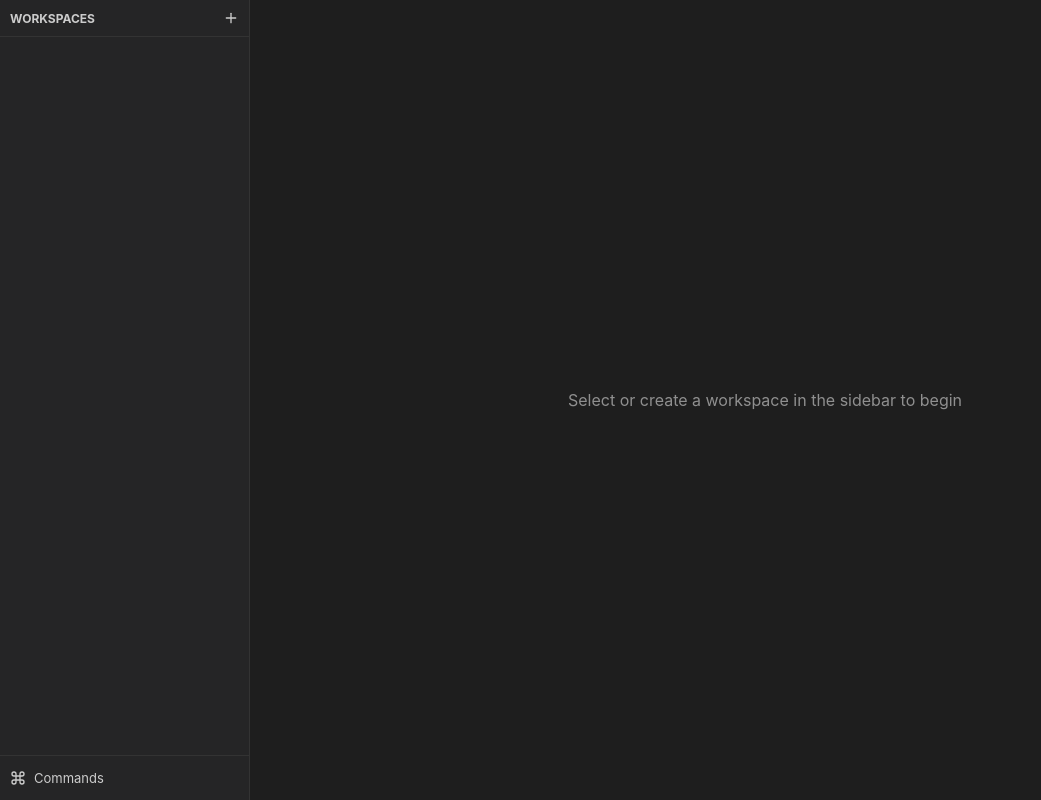
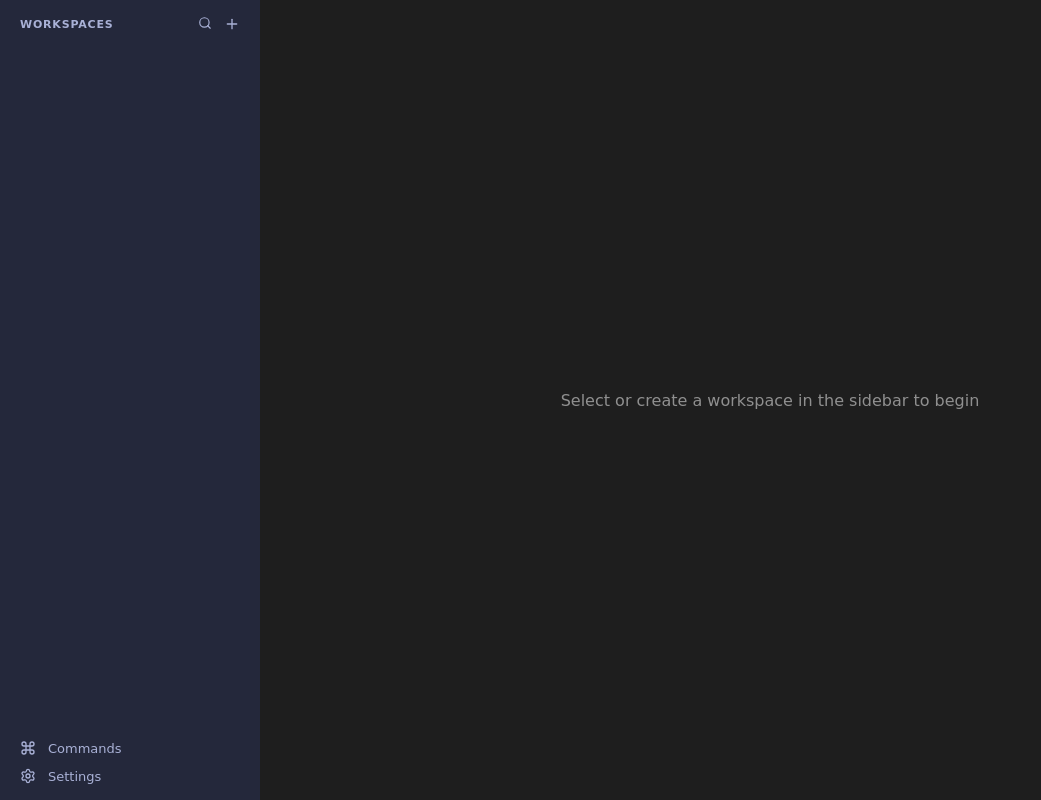
Before and after one commit to DJ5harma/NoobTerm, a React (Vite) app in the folder frontend/: page / in a window 1280 px wide. Shown: the whole page, without its empty margins (0-1041 px from the left). Built offline with nearby package versions, Linux system fonts and the light colour scheme.

Commit message:
playful ui

```diff
--- a/frontend/src/components/Sidebar.tsx
+++ b/frontend/src/components/Sidebar.tsx
@@ -1,6 +1,6 @@
-import React from 'react';
+import React, { useState } from 'react';
 import { useWorkspaceStore } from '../store';
-import { Folder, Terminal, Plus, Trash2, Command } from 'lucide-react';
+import { Folder, Plus, Trash2, Command, Settings, Search } from 'lucide-react';
 import { SelectDirectory } from '../../wailsjs/go/main/App';
 
 const Sidebar: React.FC = () => {
@@ -10,6 +10,8 @@ const Sidebar: React.FC = () => {
   const setActiveWorkspace = store?.setActiveWorkspace;
   const createWorkspace = store?.createWorkspace;
   const deleteWorkspace = store?.deleteWorkspace;
+
+  const [hoveredWs, setHoveredWs] = useState<string | null>(null);
 
   const handleCreateWorkspace = async () => {
     if (!createWorkspace) return;
@@ -28,36 +30,80 @@ const Sidebar: React.FC = () => {
 
   return (
     <div className="sidebar" style={{
-      width: '250px',
-      backgroundColor: '#252526',
-      color: '#cccccc',
+      width: '260px',
+      backgroundColor: 'var(--bg-sidebar)',
+      color: 'var(--text-main)',
       display: 'flex',
       flexDirection: 'column',
-      borderRight: '1px solid #333'
+      borderRight: '1px solid var(--border-main)',
+      userSelect: 'none'
     }}>
-      <div style={{ padding: '10px', display: 'flex', justifyContent: 'space-between', alignItems: 'center', borderBottom: '1px solid #333' }}>
-        <span style={{ fontWeight: 'bold', fontSize: '12px', textTransform: 'uppercase' }}>Workspaces</span>
-        <Plus size={16} style={{ cursor: 'pointer' }} onClick={handleCreateWorkspace} />
+      {/* Sidebar Header */}
+      <div style={{
+        padding: '16px 20px',
+        display: 'flex',
+        justifyContent: 'space-between',
+        alignItems: 'center',
+        borderBottom: '1px solid var(--border-main)'
+      }}>
+        <span style={{
+          fontWeight: 700,
+          fontSize: '11px',
+          letterSpacing: '0.8px',
+          textTransform: 'uppercase',
+          color: 'var(--text-muted)'
+        }}>Workspaces</span>
+        <div style={{ display: 'flex', gap: '12px' }}>
+           <Search size={14} style={{ cursor: 'pointer', color: 'var(--text-muted)' }} />
+           <Plus size={16} style={{ cursor: 'pointer', color: 'var(--accent-vibrant)' }} onClick={handleCreateWorkspace} />
         </div>
-      <div style={{ flex: 1, overflowY: 'auto' }}>
+      </div>
+
+      {/* Workspace List */}
+      <div style={{ flex: 1, overflowY: 'auto', padding: '8px 0' }}>
         {workspaces.map(ws => (
           <div
             key={ws.id}
             onClick={() => setActiveWorkspace && setActiveWorkspace(ws.id)}
+            onMouseEnter={() => setHoveredWs(ws.id)}
+            onMouseLeave={() => setHoveredWs(null)}
             style={{
-              padding: '8px 12px',
+              padding: '10px 20px',
+              margin: '2px 8px',
+              borderRadius: '6px',
               cursor: 'pointer',
               display: 'flex',
               alignItems: 'center',
-              backgroundColor: activeWorkspaceId === ws.id ? '#37373d' : 'transparent',
-              fontSize: '13px'
+              backgroundColor: activeWorkspaceId === ws.id ? 'var(--bg-active)' : 'transparent',
+              borderLeft: `3px solid ${activeWorkspaceId === ws.id ? 'var(--accent-primary)' : 'transparent'}`,
+              transition: 'all 0.2s cubic-bezier(0.4, 0, 0.2, 1)',
+              boxShadow: activeWorkspaceId === ws.id ? '0 2px 8px rgba(0,0,0,0.2)' : 'none'
             }}
           >
-            <Folder size={16} style={{ marginRight: '8px' }} />
-            <span style={{ flex: 1, overflow: 'hidden', textOverflow: 'ellipsis', whiteSpace: 'nowrap' }}>{ws.name}</span>
+            <Folder size={18} style={{
+              marginRight: '12px',
+              color: activeWorkspaceId === ws.id ? 'var(--accent-vibrant)' : 'var(--text-muted)',
+              transition: 'color 0.2s'
+            }} />
+            <span style={{
+              flex: 1,
+              overflow: 'hidden',
+              textOverflow: 'ellipsis',
+              whiteSpace: 'nowrap',
+              fontSize: '13px',
+              fontWeight: activeWorkspaceId === ws.id ? 600 : 400,
+              color: activeWorkspaceId === ws.id ? 'var(--text-bright)' : 'var(--text-main)'
+            }}>{ws.name}</span>
+
+            {(activeWorkspaceId === ws.id || hoveredWs === ws.id) && (
               <Trash2
                 size={14}
-              style={{ cursor: 'pointer', opacity: 0.5 }}
+                style={{
+                  cursor: 'pointer',
+                  color: '#ff4d4f',
+                  opacity: hoveredWs === ws.id ? 0.8 : 0,
+                  transition: 'opacity 0.2s'
+                }}
                 onClick={(e) => {
                   e.stopPropagation();
                   if (confirm(`Delete workspace "${ws.name}"?`)) {
@@ -65,14 +111,26 @@ const Sidebar: React.FC = () => {
                   }
                 }}
               />
+            )}
           </div>
         ))}
       </div>
 
-      <div style={{ padding: '10px', borderTop: '1px solid #333' }}>
-        <div style={{ display: 'flex', alignItems: 'center', fontSize: '13px', padding: '4px 0' }}>
-          <Command size={16} style={{ marginRight: '8px' }} />
+      {/* Sidebar Footer */}
+      <div style={{
+        padding: '16px 20px',
+        borderTop: '1px solid var(--border-main)',
+        display: 'flex',
+        flexDirection: 'column',
+        gap: '12px'
+      }}>
+        <div style={{ display: 'flex', alignItems: 'center', fontSize: '13px', color: 'var(--text-muted)', cursor: 'pointer' }}>
+          <Command size={16} style={{ marginRight: '12px' }} />
           <span>Commands</span>
+        </div>
+        <div style={{ display: 'flex', alignItems: 'center', fontSize: '13px', color: 'var(--text-muted)', cursor: 'pointer' }}>
+          <Settings size={16} style={{ marginRight: '12px' }} />
+          <span>Settings</span>
         </div>
       </div>
     </div>
--- a/frontend/src/style.css
+++ b/frontend/src/style.css
@@ -1,43 +1,118 @@
+:root {
+  --bg-main: #1a1b26;
+  --bg-sidebar: #24283b;
+  --bg-header: #2f354b;
+
+  --accent-neon: #7aa2f7;
+  --accent-pink: #bb9af7;
+  --accent-cyan: #7dcfff;
+  --accent-yellow: #e0af68;
+  --accent-green: #9ece6a;
+
+  --text-main: #a9b1d6;
+  --text-bright: #c0caf5;
+
+  --border-radius-lg: 16px;
+  --border-radius-md: 12px;
+  --border-radius-sm: 8px;
+
+  --font-sans: 'Comic Sans MS', 'Quicksand', 'Inter', sans-serif;
+  --font-mono: 'Fira Code', 'JetBrains Mono', monospace;
+}
+
 html, body, #root {
   height: 100%;
   width: 100%;
   margin: 0;
   padding: 0;
-}
-
-body {
-  font-family: -apple-system, BlinkMacSystemFont, 'Segoe UI', 'Roboto', 'Oxygen',
-    'Ubuntu', 'Cantarell', 'Fira Sans', 'Droid Sans', 'Helvetica Neue',
-    sans-serif;
-  -webkit-font-smoothing: antialiased;
-  -moz-osx-font-smoothing: grayscale;
-  background-color: #1e1e1e;
-  color: #fff;
+  background-color: var(--bg-main);
+  color: var(--text-main);
+  font-family: var(--font-sans);
   overflow: hidden;
-}
-
-code {
-  font-family: source-code-pro, Menlo, Monaco, Consolas, 'Courier New',
-    monospace;
 }
 
 * {
   box-sizing: border-box;
 }
 
+/* Playful Scrollbar */
 ::-webkit-scrollbar {
-  width: 10px;
-  height: 10px;
+  width: 12px;
+}
+::-webkit-scrollbar-track {
+  background: var(--bg-sidebar);
+  border-radius: var(--border-radius-lg);
+}
+::-webkit-scrollbar-thumb {
+  background: var(--accent-pink);
+  border: 3px solid var(--bg-sidebar);
+  border-radius: var(--border-radius-lg);
 }
 
-::-webkit-scrollbar-track {
-  background: #252526;
+/* FlexLayout "Fun" Overrides */
+.flexlayout__layout {
+  background-color: var(--bg-main);
+  padding: 8px;
 }
 
-::-webkit-scrollbar-thumb {
-  background: #424242;
+.flexlayout__tabset_header {
+  background-color: var(--bg-header) !important;
+  border-radius: var(--border-radius-md) var(--border-radius-md) 0 0 !important;
+  border-bottom: 2px solid var(--bg-main) !important;
 }
 
-::-webkit-scrollbar-thumb:hover {
-  background: #4f4f4f;
+.flexlayout__tabset {
+  background-color: transparent !important;
 }
+
+.flexlayout__tab_button {
+  background-color: transparent !important;
+  color: var(--text-main) !important;
+  border-radius: var(--border-radius-sm) !important;
+  margin: 4px !important;
+  transition: all 0.2s cubic-bezier(0.175, 0.885, 0.32, 1.275) !important;
+}
+
+.flexlayout__tab_button--selected {
+  background-color: var(--accent-neon) !important;
+  color: #fff !important;
+  transform: scale(1.05);
+  box-shadow: 0 4px 10px rgba(0,0,0,0.3);
+}
+
+.flexlayout__splitter {
+  background-color: transparent !important;
+}
+.flexlayout__splitter:hover {
+  background-color: var(--accent-pink) !important;
+  border-radius: 4px;
+}
+
+/* THE MEGA GLOW FOR FOCUSED TERMINAL */
+.terminal-card {
+  width: 100%;
+  height: 100%;
+  background-color: var(--bg-sidebar);
+  border-radius: var(--border-radius-md);
+  padding: 12px;
+  border: 4px solid transparent;
+  transition: all 0.3s cubic-bezier(0.175, 0.885, 0.32, 1.275);
+  position: relative;
+  overflow: hidden;
+}
+
+.terminal-card.focused {
+  border-color: var(--accent-pink) !important;
+  box-shadow: 0 0 30px rgba(187, 154, 247, 0.6) !important;
+  transform: scale(0.99);
+  z-index: 100;
+}
+
+.fade-in {
+  animation: bounceIn 0.5s cubic-bezier(0.175, 0.885, 0.32, 1.275);
+}
+
+@keyframes bounceIn {
+  0% { transform: scale(0.9); opacity: 0; }
+  100% { transform: scale(1); opacity: 1; }
+}
```
Also changed, not shown: frontend/src/components/Terminal.tsx (+34 -29 lines). Lines whose indentation alone changed are shown as unchanged.
